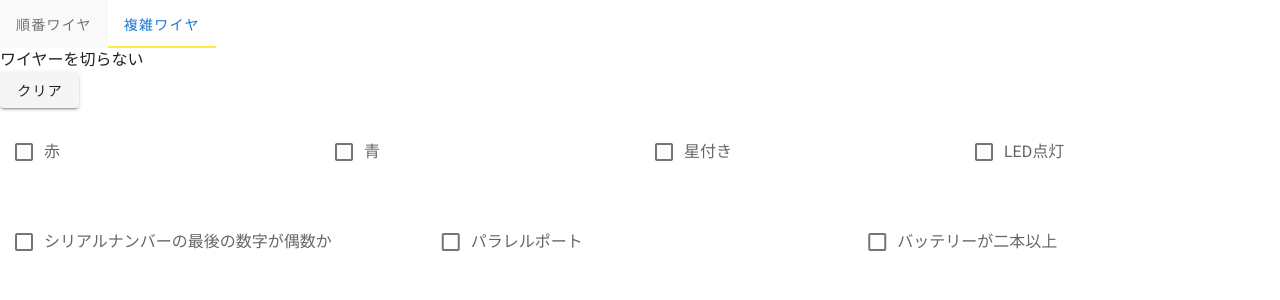
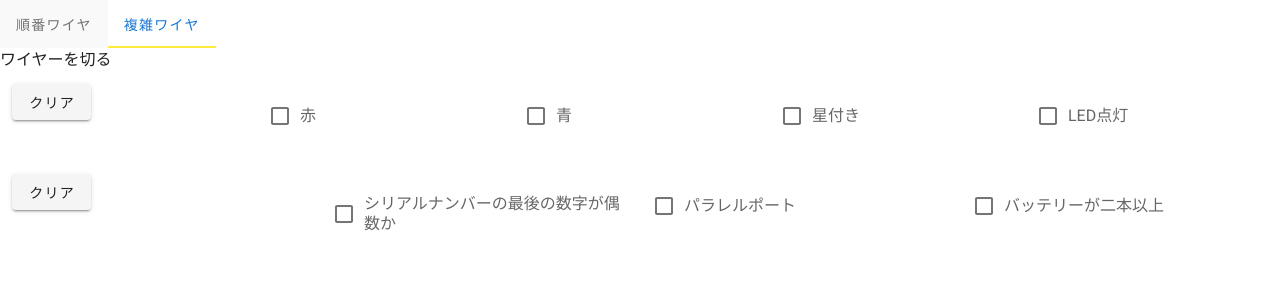
Before and after one commit to kmhrky56/keep-talking-and-nobody-explods, a Vue app: page / in a window 1280 px wide. Both pictures are taken after a click on the tab "複雑ワイヤ". Shown: the top 300 px of the page. Built offline with nearby package versions, Linux system fonts and the light colour scheme.

Commit message:
fix:複雑ワイヤの挙動を修正

```diff
--- a/src/views/ComplicatedWire.vue
+++ b/src/views/ComplicatedWire.vue
@@ -1,18 +1,17 @@
 <template>
     <v-container fluid>
         <v-row>
-            ワイヤーを{{cut}}
+            ワイヤーを{{cut()}}
         </v-row>
         <v-row>
-            <v-btn @click="clearCheckbox">クリア</v-btn>
-        </v-row>
-        <v-row>
+            <v-col><v-btn @click="clearCheckboxWire">クリア</v-btn></v-col>
             <v-col><v-checkbox v-model="selectedWire" value="red"  label="赤"></v-checkbox></v-col>
             <v-col><v-checkbox v-model="selectedWire" value="blue" label="青"></v-checkbox></v-col>
             <v-col><v-checkbox v-model="selectedWire" value="star" label="星付き"></v-checkbox></v-col>
             <v-col><v-checkbox v-model="selectedWire" value="led"  label="LED点灯"></v-checkbox></v-col>
         </v-row>
         <v-row>
+            <v-col><v-btn @click="clearCheckboxCase">クリア</v-btn></v-col>
             <v-col><v-checkbox v-model="selectedCase" value="odd"      label="シリアルナンバーの最後の数字が偶数か"></v-checkbox></v-col>
             <v-col><v-checkbox v-model="selectedCase" value="parallel" label="パラレルポート"></v-checkbox></v-col>
             <v-col><v-checkbox v-model="selectedCase" value="battery"  label="バッテリーが二本以上"></v-checkbox></v-col>
@@ -30,10 +29,26 @@ export default {
     },
 
     computed:{
+
+    },
+
+    methods:{
+        clearCheckboxCase(){
+            this.selectedCase = [];
+        },
+
+        clearCheckboxWire(){
+            this.selectedWire = [];
+        },
+
         cut(){
-            const existsWire = t => this.selectedWire.some(e => e == t.some(type => e == type));
+            const existsWire = t => this.selectedWire.some(e => {
+                console.log(t);
+                return e == t.some(type => e == type);
+            });
             const existsCase = c => this.selectedCase.some(e => e == c);
 
+            // console.log(this.selectedWire);
             const CUT = "切る";
             const DONT_CUT = "切らない";
 
@@ -52,7 +67,7 @@ export default {
             }
 
             // 星、LED バッテリー2本以上
-            if(this.selectedWire.length == 2 && existsWire(["star", "led"] && existsCase(["battery"])))
+            if(this.selectedWire.length == 2 && existsWire(["star", "led"] && existsCase("battery")))
             {
                 result = CUT;
             }
@@ -61,7 +76,7 @@ export default {
             if(existsWire(["red"]))
             {
                 // 赤のみ シリアルナンバー末尾が偶数
-                if(this.selectedWire.length == 1 && existsCase(["odd"]))
+                if(this.selectedWire.length == 1 && existsCase("odd"))
                 {
                     result = CUT;
                 }
@@ -83,13 +98,13 @@ export default {
             if(existsWire(["blue"]))
             {
                 // 青のみ シリアルナンバー末尾が偶数
-                if(this.selectedWire.length == 1 && existsCase(["odd"]))
+                if(this.selectedWire.length == 1 && existsCase("odd"))
                 {
                     result = CUT;
                 }
 
                 // (青、LED) or (青、星、LED) パラレルポートあり
-                if(!existsWire(["red"]) &&　existsCase("parallel"))
+                if(!existsWire(["red"]) && existsCase("parallel"))
                 {
                     result = CUT;
                 }
@@ -99,29 +114,19 @@ export default {
             if(existsWire(["red", "blue"]))
             {
                 // (赤、青) or (赤、青、LED) シリアルナンバー末尾が偶数
-                if(!existsWire(["star"]) && existsCase(["odd"]))
+                if(!existsWire(["star"]) && existsCase("odd"))
                 {
                     result = CUT;
                 }
 
                 // 赤、青、星 パラレルポートあり
-                if(this.selectedWire.length == 3 && existsWire(["star"]) && existsCase(["parallel"]))
+                if(this.selectedWire.length == 3 && existsWire(["star"]) && existsCase("parallel"))
                 {
                     result = CUT;
                 }
             }
 
-            return DONT_CUT;
-        }
-    },
-
-    methods:{
-        clearCheckboxCase(){
-            this.selectedCase = [];
-        },
-
-        clearCheckboxWire(){
-            this.selectedCaseWire = [];
+            return result;
         }
     },
 }
```
